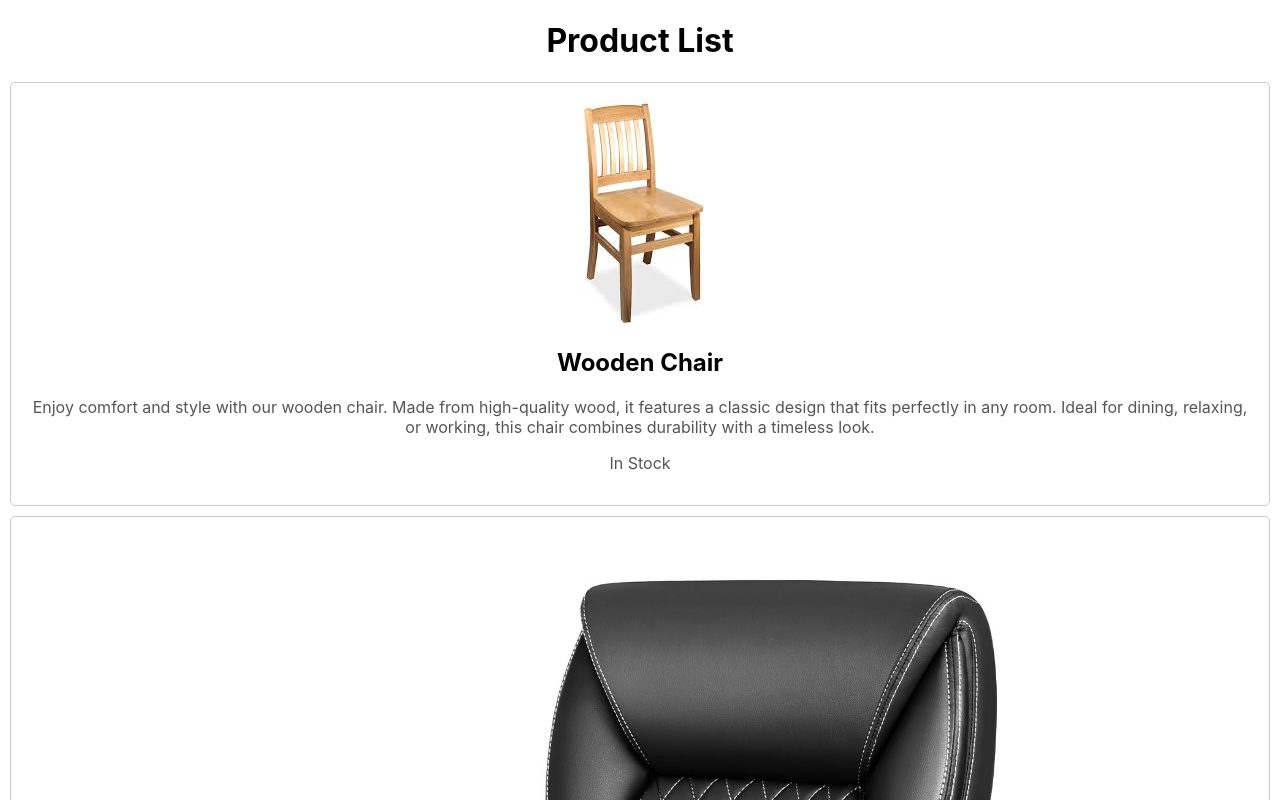
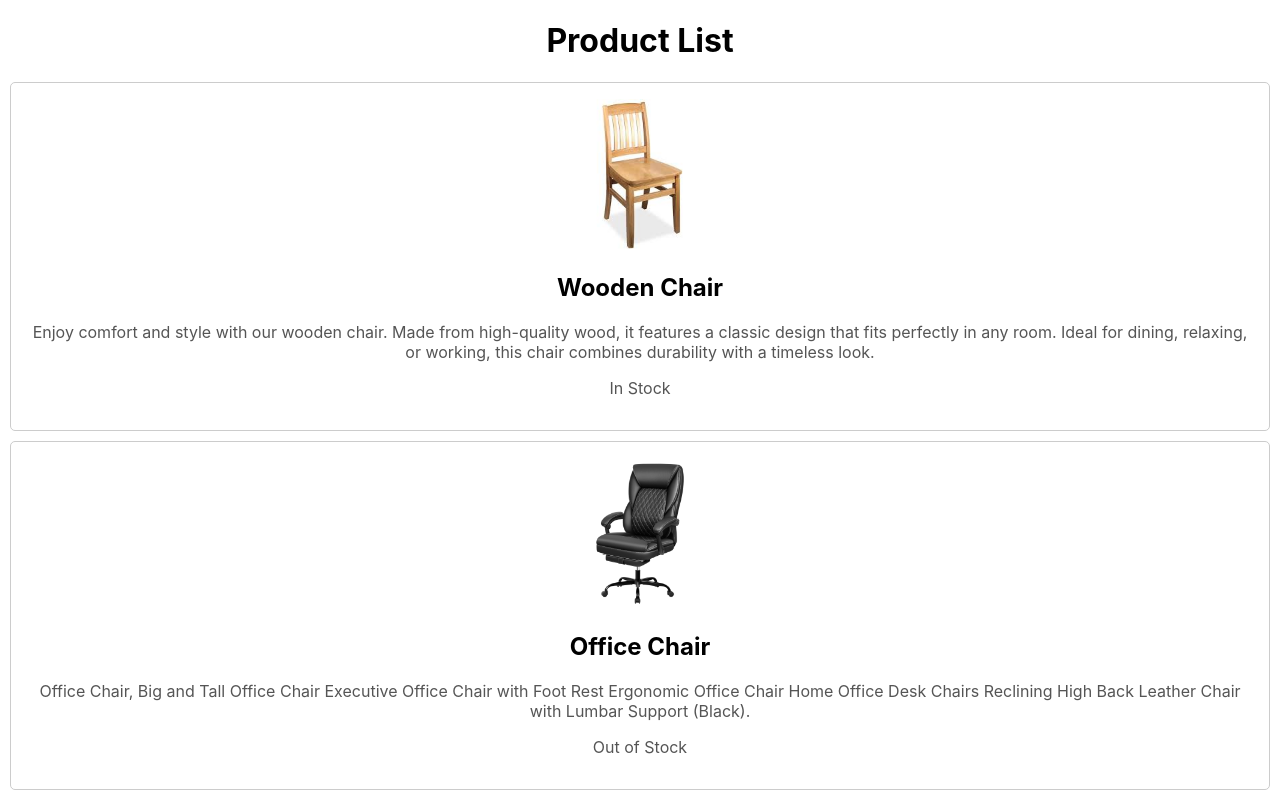
Before and after one commit to shimaafathi123/BankNote-React-Task, a React (Create React App) app in the folder product-card-app/: page / in a window 1280 px wide. Shown: the top 800 px of the page. Built offline with nearby package versions, Linux system fonts and the light colour scheme.

Commit message:
style-images

```diff
--- a/product-card-app/src/components/ProductList/ProductList.css
+++ b/product-card-app/src/components/ProductList/ProductList.css
@@ -0,0 +1,6 @@
+.product-card img {
+    width: 150px;
+    height: 150px;
+    object-fit: cover;
+    border-radius: 8px;
+}
--- a/product-card-app/src/components/ProductList/ProductList.js
+++ b/product-card-app/src/components/ProductList/ProductList.js
@@ -6,6 +6,8 @@ import img3 from '../../assets/images/img3.jpg';
 import img4 from '../../assets/images/img4.jpg';
 import img5 from '../../assets/images/img5.jpg';
 import img6 from '../../assets/images/img6.jpg';
+import './ProductList.css'
+
 
 const images = {
     img1,
```
